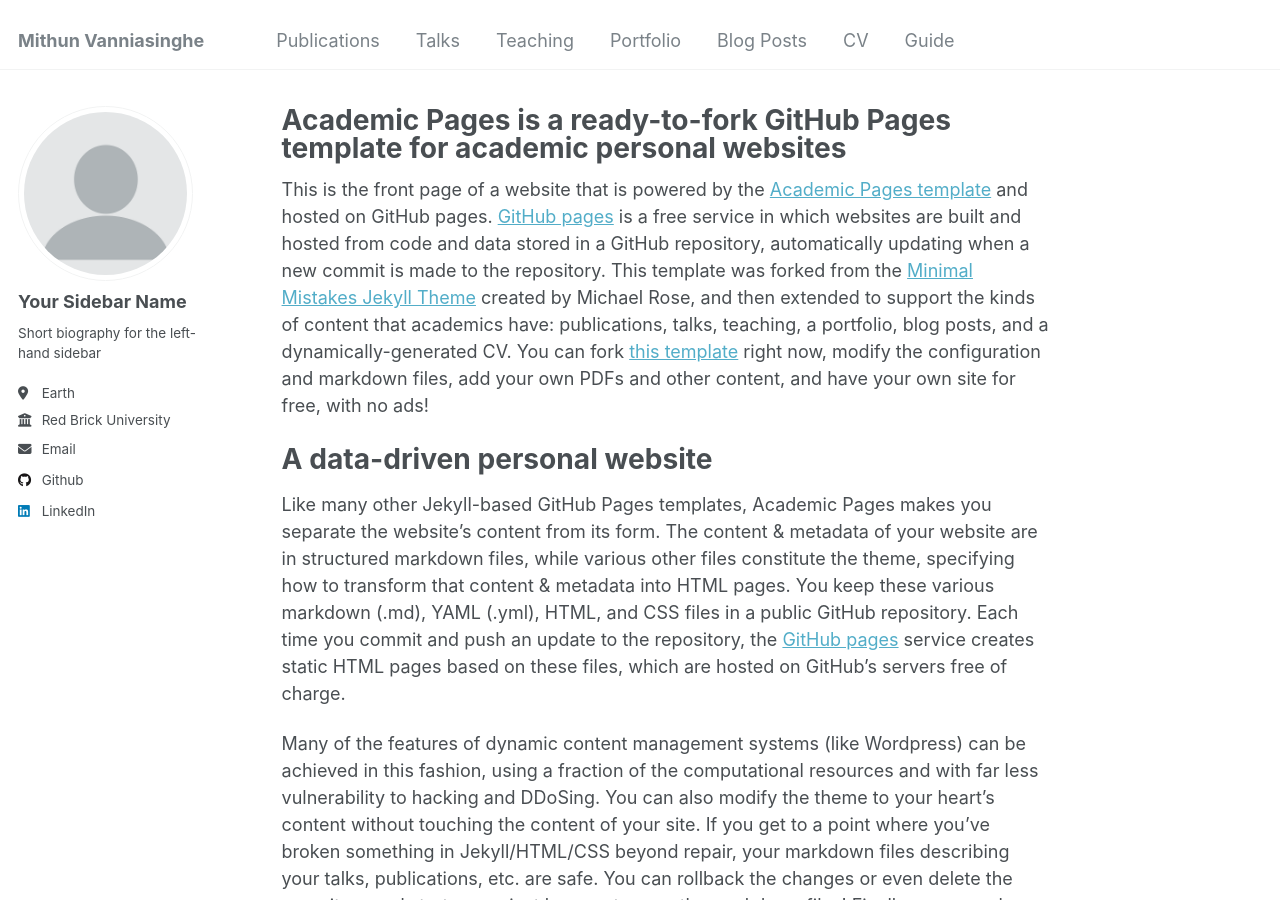
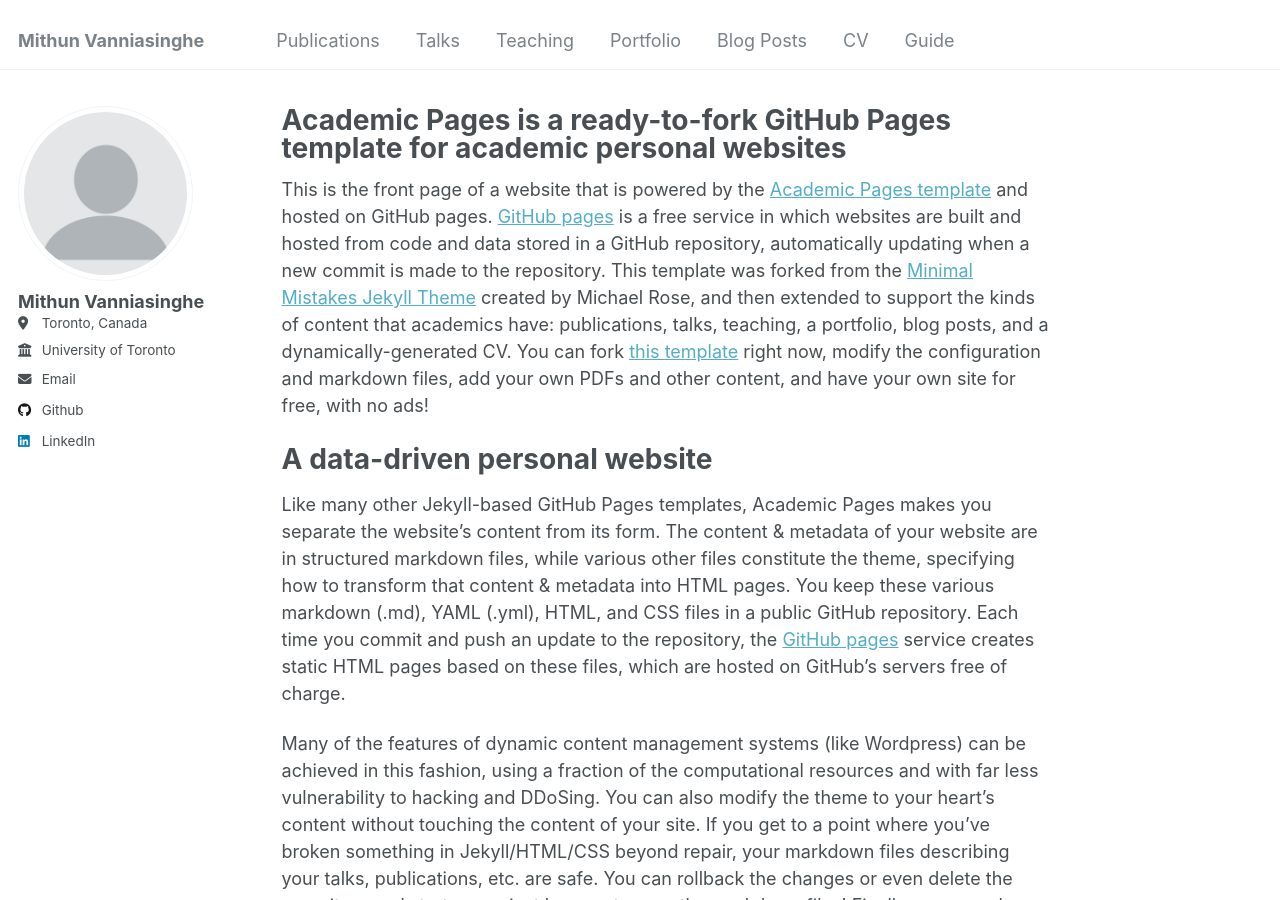
Before and after one commit to mithunvvv/mithunvvv.github.io, a Jekyll site: the page built from _pages/about.md, in a window 1280 px wide and 900 px high. Built offline with Jekyll 4.4.1, drawn with Linux system fonts in a browser that asks for light colours.

```diff
--- a/_config.yml
+++ b/_config.yml
@@ -22,13 +22,13 @@ repository               : "mithunvvv/mithunvvv.github.io"
 author:
   # Biographic information
   avatar           : "profile.png"
-  name             : "Your Sidebar Name"
+  name             : "Mithun Vanniasinghe"
   pronouns         : # example: "she/her"
-  bio              : "Short biography for the left-hand sidebar"
-  location         : "Earth"
-  employer         : "Red Brick University"
+  # bio              : "Engineering Scie"
+  location         : "Toronto, Canada"
+  employer         : "University of Toronto"
   uri              : # URL
-  email            : "none@example.org"
+  email            : "mithun.vanniasinghe@mail.utoronto.ca"
 
   # Academic websites
   # arxiv            : # URL - Update with the correct link to your profile
```
